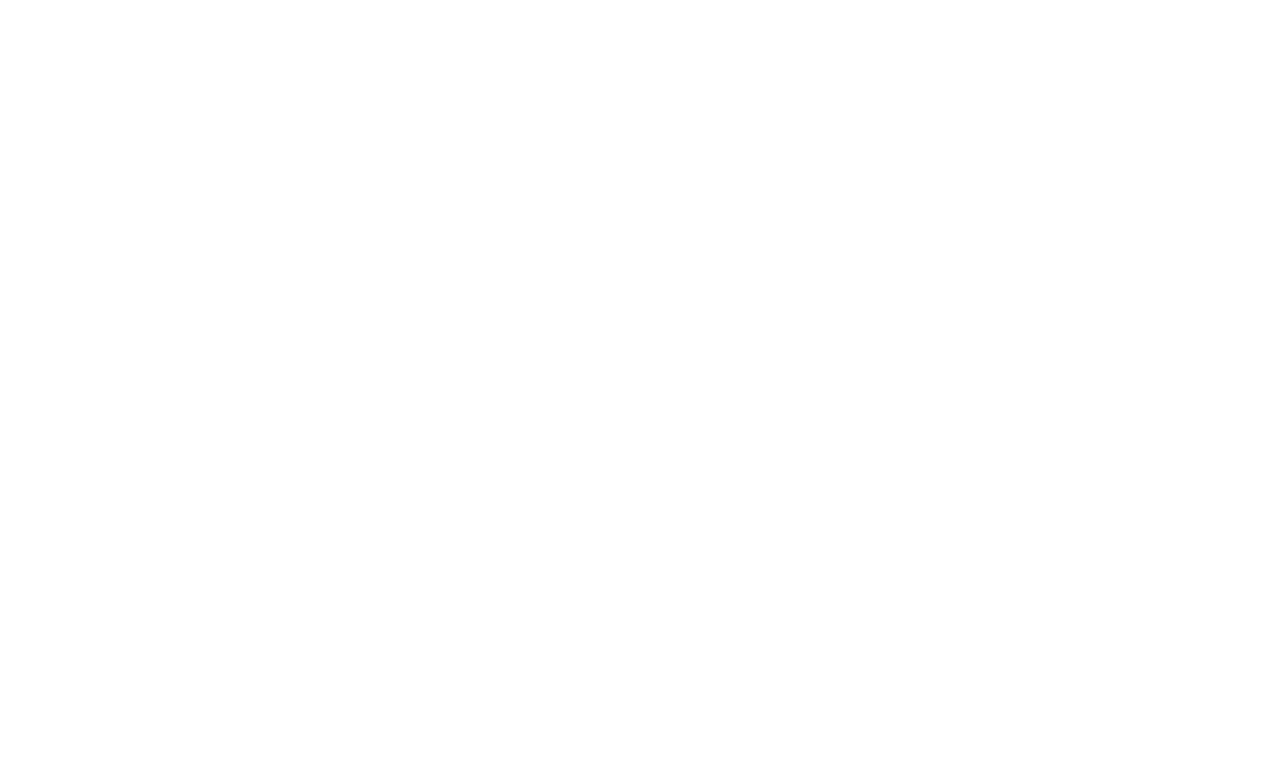
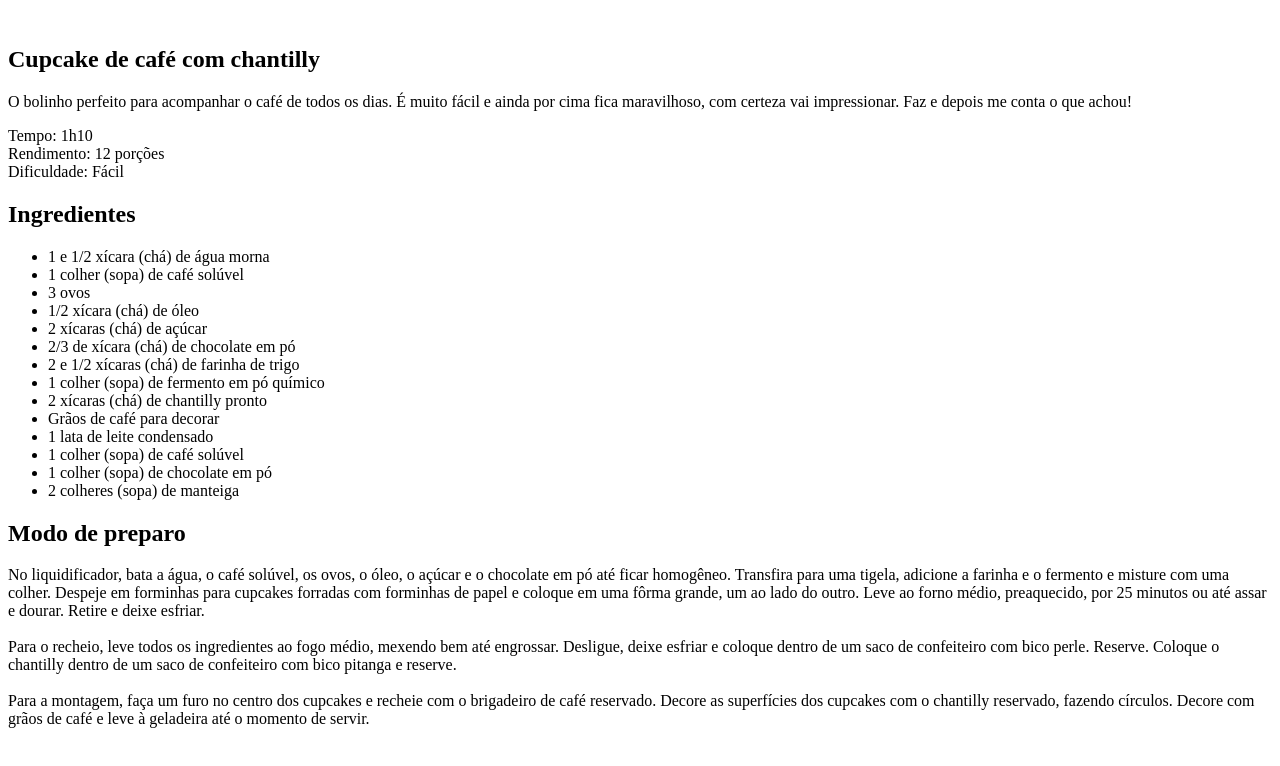
Before and after one commit to pedro-augussto/Projeto, a plain HTML site: page index.html in a window 1280 px wide. Drawn offline with Linux system fonts and the light colour scheme.

Commit message:
Iniciando estrutura HTML

```diff
--- a/index.html
+++ b/index.html
@@ -6,6 +6,49 @@
     <title>Pagina de Receita</title>
 </head>
 <body>
+    <div id="page">
+        <img src="" alt="">
+        <main>
+            <section id="about">
+                <h1>Cupcake de café com chantilly</h1>
+                    <p>O bolinho perfeito para acompanhar o café de todos os dias. É muito fácil e ainda por cima fica maravilhoso, com certeza vai impressionar. Faz e depois me conta o que achou!</p>
+                    <p>
+                        Tempo: 1h10 <br>
+                        Rendimento: 12 porções <br>
+                        Dificuldade: Fácil
+                    </p>
+            </section>
+            <section id="ingredients">
+                <h2>Ingredientes</h2>
+                    <ul>
+                        <li>1 e 1/2 xícara (chá) de água morna</li>
+                        <li>1 colher (sopa) de café solúvel</li>
+                        <li>3 ovos</li>
+                        <li>1/2 xícara (chá) de óleo</li>
+                        <li>2 xícaras (chá) de açúcar</li>
+                        <li>2/3 de xícara (chá) de chocolate em pó</li>
+                        <li>2 e 1/2 xícaras (chá) de farinha de trigo</li>
+                        <li>1 colher (sopa) de fermento em pó químico</li>
+                        <li>2 xícaras (chá) de chantilly pronto</li>
+                        <li>Grãos de café para decorar</li>
+                        <li>1 lata de leite condensado</li>
+                        <li>1 colher (sopa) de café solúvel</li>
+                        <li>1 colher (sopa) de chocolate em pó</li>
+                        <li>2 colheres (sopa) de manteiga</li>
+                    </ul>
+            </section>
+            <section id="preparation">
+                <h2>Modo de preparo</h2>
+                <p>
+                    No liquidificador, bata a água, o café solúvel, os ovos, o óleo, o açúcar e o chocolate em pó até ficar homogêneo. Transfira para uma tigela, adicione a farinha e o fermento e misture com uma colher. Despeje em forminhas para cupcakes forradas com forminhas de papel e coloque em uma fôrma grande, um ao lado do outro. Leve ao forno médio, preaquecido, por 25 minutos ou até assar e dourar. Retire e deixe esfriar.
+                <br><br>
+                     Para o recheio, leve todos os ingredientes ao fogo médio, mexendo bem até engrossar. Desligue, deixe esfriar e coloque dentro de um saco de confeiteiro com bico perle. Reserve. Coloque o chantilly dentro de um saco de confeiteiro com bico pitanga e reserve.
+                <br><br>
+                        Para a montagem, faça um furo no centro dos cupcakes e recheie com o brigadeiro de café reservado. Decore as superfícies dos cupcakes com o chantilly reservado, fazendo círculos. Decore com grãos de café e leve à geladeira até o momento de servir.
+                    </p>
+            </section>
+        </main>
+    </div>
 
 </body>
 </html>
```
